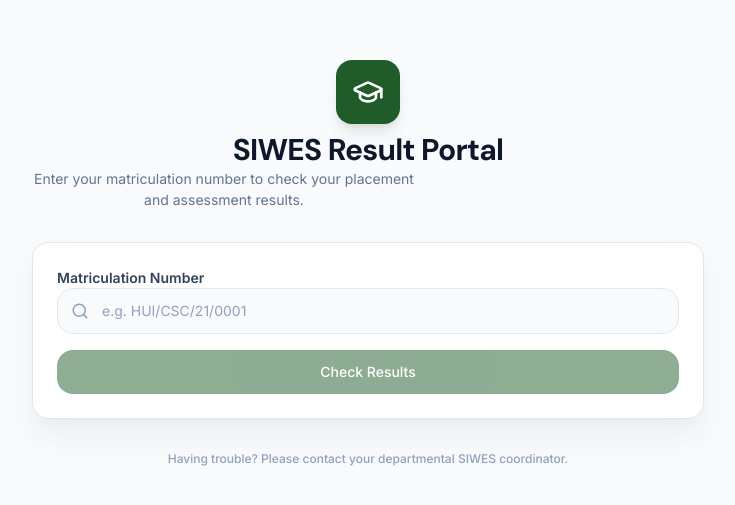
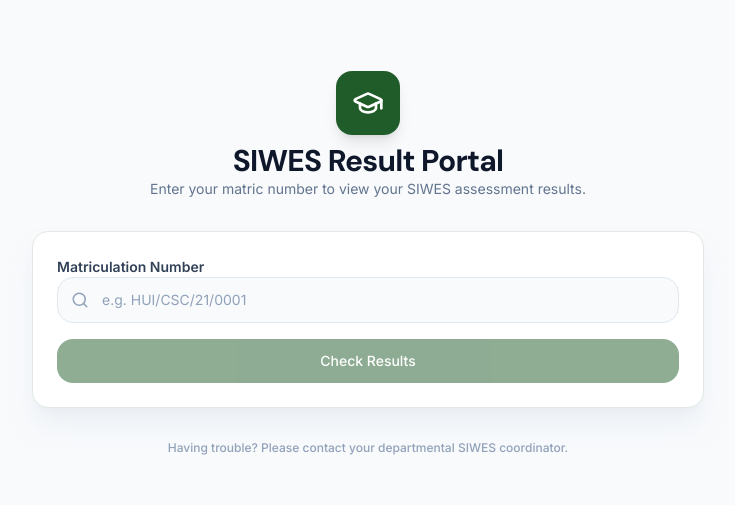
Before and after one commit to Abuaslamtech/siwesdesk, a React (Vite) app: page /results in a window 1280 px wide. Shown: the part 121-626 px from the top of the page, without its empty margins (272-1007 px from the left). Built offline with nearby package versions, Linux system fonts and the light colour scheme.

Commit message:
fix: update subtitle and hardcode university in result lookup footer

```diff
--- a/src/pages/public/ResultLookup.tsx
+++ b/src/pages/public/ResultLookup.tsx
@@ -69,8 +69,8 @@ export default function ResultLookup() {
             <GraduationCap size={32} />
           </div>
           <h1 className="text-3xl font-heading font-bold text-slate-900 tracking-tight">SIWES Result Portal</h1>
-          <p className="text-slate-500 max-w-sm mx-auto">
-            Enter your matriculation number to check your placement and assessment results.
+          <p className="text-slate-500 text-sm">
+            Enter your matric number to view your SIWES assessment results.
           </p>
         </div>
 
@@ -233,12 +233,10 @@ export default function ResultLookup() {
                   <Calendar size={12} />
                   <span>Published on {new Date(data.result.submittedAt).toLocaleDateString('en-GB', { day: 'numeric', month: 'long', year: 'numeric' })}</span>
                 </div>
-                {data.student.industry && (
-                  <div className="flex items-center gap-1.5">
-                    <MapPin size={12} />
-                    <span>{data.student.industry}</span>
-                  </div>
-                )}
+                <div className="flex items-center gap-1.5">
+                  <MapPin size={12} />
+                  <span>Al-Hikmah University, Ilorin</span>
+                </div>
               </div>
             </div>
           )}
```
